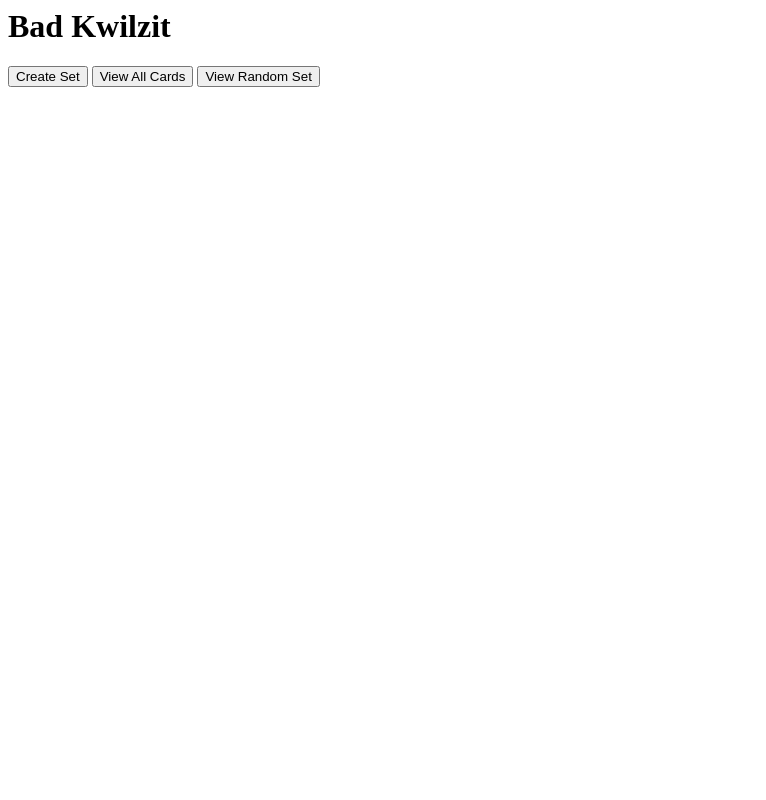
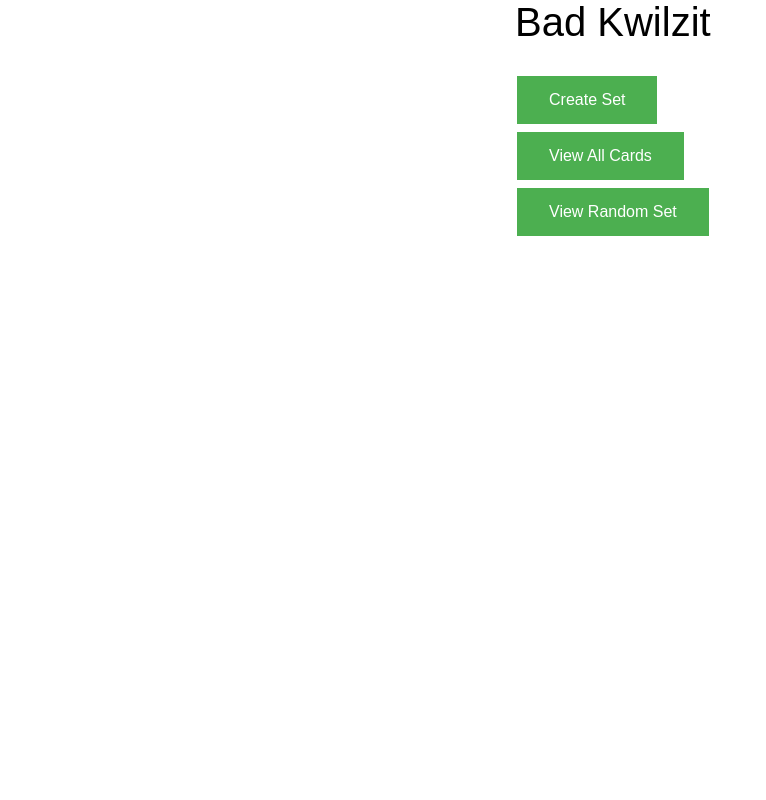
Before and after one commit to snowystars1/BadQuizlet, a Django app: page /BadQuizletApp/ in a window 1280 px wide. Shown: the whole page, without its empty margins (0-766 px from the left). Run offline with Django 3.2, Linux system fonts and the light colour scheme.

Commit message:
Learning CSS.
-Altered homepage.html: File now accepts the style.css file located in BadQuizletApp/static/BadQuizletApp/

-Altered the homepage.html: Buttons now use CSS from style.css

-Altered the homepage.html: Changed font of h1 using style.css to Arial.

-Migrated two changes. They still exist on master, idk what they were, but it said my project might not work correctly, so I migrated them.

```diff
--- a/BadQuizletApp/Templates/homepage.html
+++ b/BadQuizletApp/Templates/homepage.html
@@ -1,8 +1,11 @@
 <html>
-	<body>
+	{% load static %}
+
+	<link rel="stylesheet" type="text/css" href="{% static 'BadQuizletApp/style.css' %}">
+	<body class="content">
 		<h1>Bad Kwilzit</h1>
-		<button onclick="window.location.href = 'Create';">Create Set</button>
-		<button onclick="window.location.href = 'ViewAll';">View All Cards</button>
-		<button onclick="window.location.href = 'Random';">View Random Set</button>
+		<button class="button" onclick="window.location.href = 'Create';">Create Set</button>
+		<button class="button" onclick="window.location.href = 'ViewAll';">View All Cards</button>
+		<button class="button" onclick="window.location.href = 'Random';">View Random Set</button>
 	</body>
 </html>
--- /dev/null
+++ b/BadQuizletApp/static/BadQuizletApp/style.css
@@ -0,0 +1,21 @@
+.button {
+  background-color: #4CAF50;
+  border: none;
+  color: white;
+  padding: 15px 32px;
+  text-align: center;
+  text-decoration: none;
+  display: inline-block;
+  font-size: 16px;
+  margin: 4px 2px;
+  cursor: pointer;
+}
+
+h1 {
+	font: 40px arial, sans-serif;
+}
+
+.content {
+  max-width: 250px;
+  margin: auto;
+}
```
Also changed, not shown: db.sqlite3.
